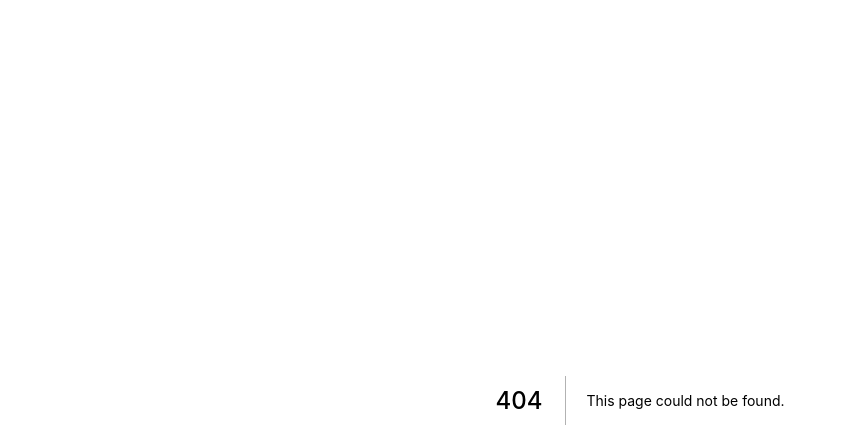
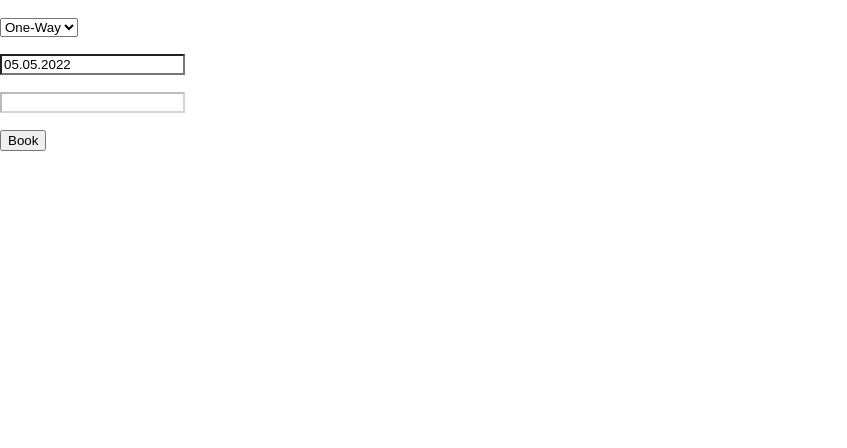
Before and after one commit to kuzux/sguis, a Next.js app: page /booker in a window 1280 px wide. Before the commit this address had no page. Shown: the top 448 px of the page, without its empty margins (0-847 px from the left). Built offline with nearby package versions, Linux system fonts and the light colour scheme.

Commit message:
first 4 tasks

```diff
--- a/package.json
+++ b/package.json
@@ -9,6 +9,7 @@
     "lint": "next lint"
   },
   "dependencies": {
+    "moment": "^2.29.3",
     "next": "12.1.6",
     "react": "18.1.0",
     "react-dom": "18.1.0"
--- /dev/null
+++ b/pages/booker.js
@@ -0,0 +1,68 @@
+import { useState } from 'react';
+import moment from 'moment';
+
+function ViewModel() {
+    let [type, setType] = useState("one-way");
+    let [date1, setDate1] = useState(moment().format('DD.MM.YYYY'));
+    let [date2, setDate2] = useState("");
+
+    let date1Valid = moment(date1).isValid() && moment(date1).isSameOrAfter(moment(), 'day');
+    let date2Valid = type == "one-way" || moment(date2).isValid() &&
+        moment(date2).isSameOrAfter(moment(), 'day') &&
+        moment(date1).isBefore(date2);
+
+    let date = {
+        available: true,
+        valid: date1Valid,
+        value: date1,
+        set: setDate1
+    };
+
+    let returnDate = {
+        available: type === "return",
+        valid: date2Valid,
+        value: date2,
+        set: setDate2
+    };
+
+    // is the booking available
+    let available = type === "one-way" && date1Valid || date1Valid && date2Valid
+
+    return { date, returnDate, available, type, setType };
+}
+
+export default function FlightBooker() {
+    let booking = ViewModel();
+
+    return <div>
+        <p>
+            <select value={booking.type} onChange={(evt) => {
+                booking.setType(evt.target.value);
+            }}>
+                <option value="one-way">One-Way</option>
+                <option value="return">Return</option>
+            </select>
+        </p>
+        <p>
+            <input type="text"
+                value={booking.date.value}
+                disabled={!booking.date.available}
+                style={{backgroundColor: booking.date.valid ? "white" : "red"}}
+                onChange={(evt) => {
+                    booking.date.set(evt.target.value);
+                }}/>
+        </p>
+        <p>
+            <input type="text"
+                value={booking.returnDate.value}
+                disabled={!booking.returnDate.available}
+                style={{backgroundColor: booking.returnDate.valid ? "white" : "red"}}
+                onChange={(evt) => {
+                    booking.returnDate.set(evt.target.value);
+                }} />
+        </p>
+        <p>
+            <button disabled={!booking.available}>Book</button>
+        </p>
+    </div>
+}
```
Also changed, not shown: pages/counter.js (added, +14 -0 lines), pages/temperature.js (added, +26 -0 lines), pages/timer.js (added, +36 -0 lines), 2 other files (tests, documents, lock files or other folders).
